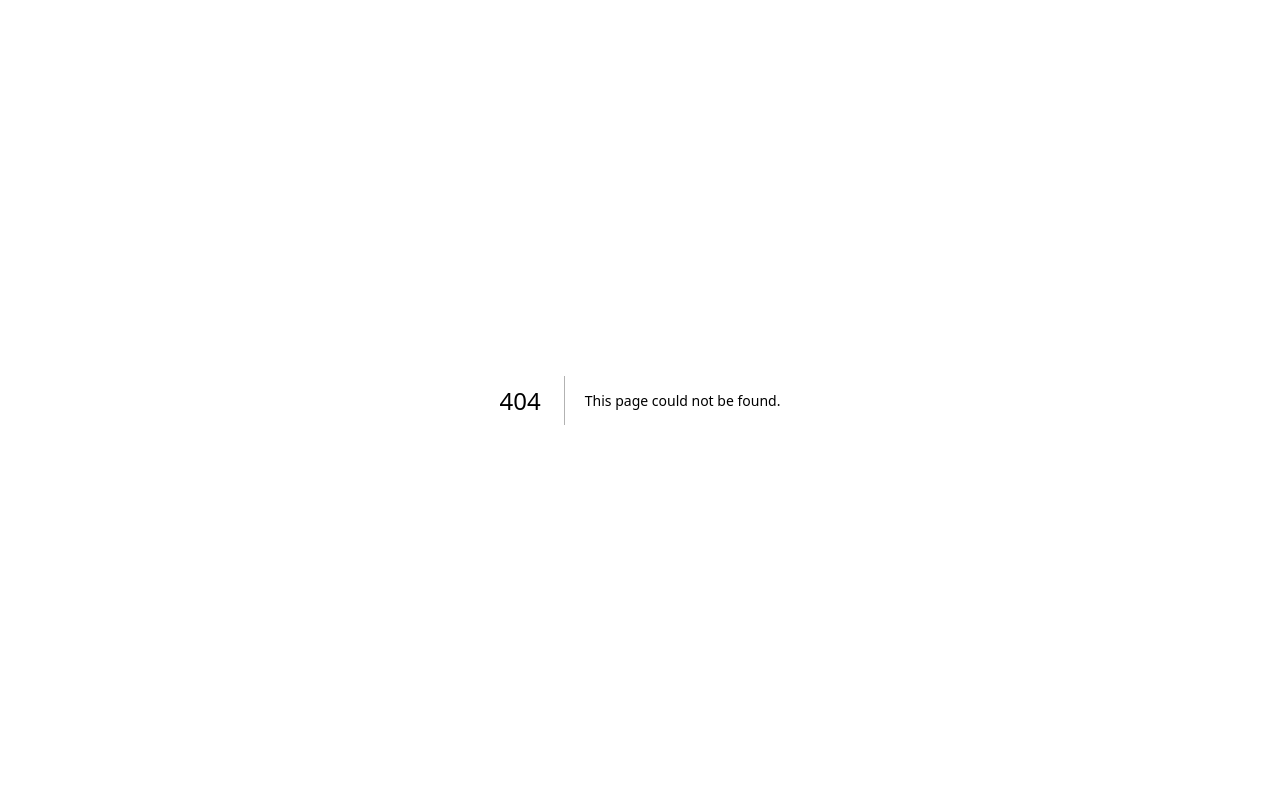
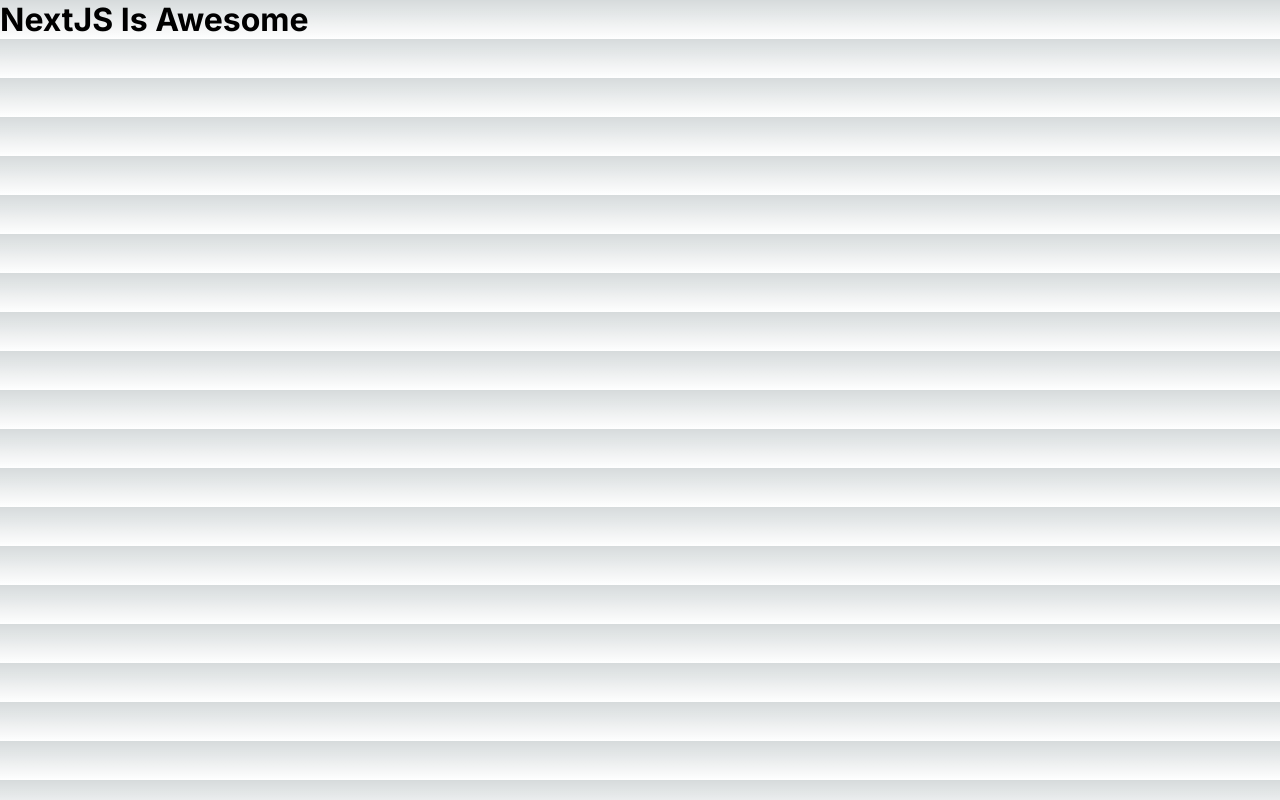
Before and after one commit to huanhunmao/Next-Project, a Next.js app in the folder first-app/: page /awesome in a window 1280 px wide. Before the commit this address had no page. Built offline with nearby package versions, Linux system fonts and the light colour scheme.

Commit message:
feat: 添加第一个页面

```diff
--- /dev/null
+++ b/first-app/src/app/awesome/page.js
@@ -0,0 +1,7 @@
+export default function AwesomePage(){
+    return (
+        <main>
+            <h1>NextJS Is Awesome</h1>
+        </main>
+    )
+}
```
